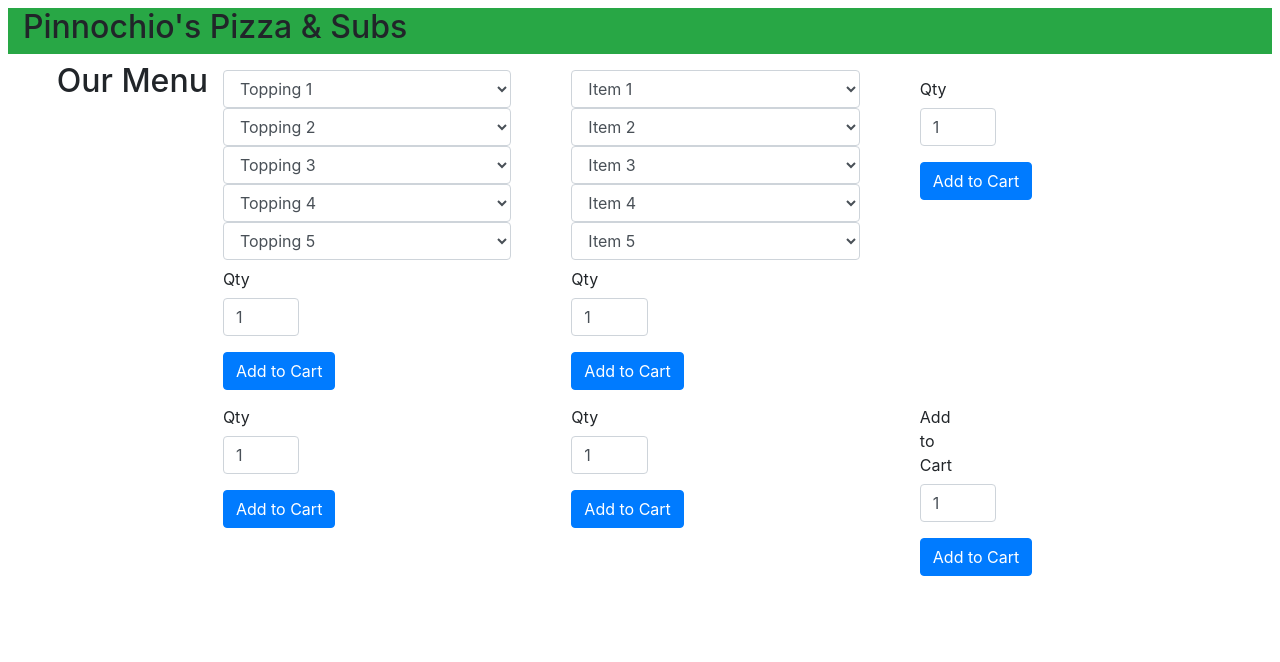
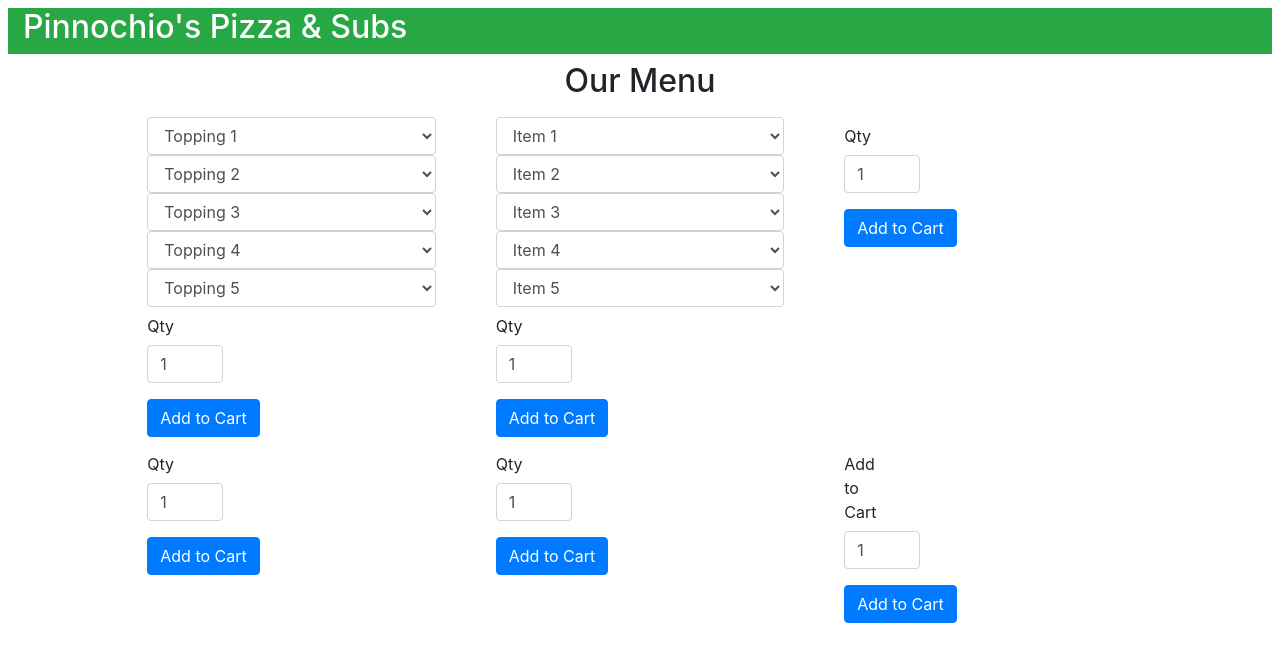
Before and after one commit to HemabhKamboj/Pizza-ordering-app, a Django app: template orders/templates/orders/menu.html in a window 1280 px wide. Shown: the top 662 px of the page. Run offline with Django 3.2, Linux system fonts and the light colour scheme; the template is opened without the code that fills it, so the values that code supplies are empty; some libraries are stand-ins or nearby versions.

Commit message:
corrected css of heading our menu in   menu.html

```diff
--- a/orders/templates/orders/base.html
+++ b/orders/templates/orders/base.html
@@ -23,8 +23,8 @@
   <body>
     <!--<div class="container-fluid">-->
       <div class="row mt-2 mr-2 ml-2"  id="topnav">
-        <div class="col bg-success">
-          <h2 id="header">Pinnochio's Pizza & Subs</h2>
+        <div style="font:arial"  class="col bg-success" >
+          <h2 id="header" style="color:white">Pinnochio's Pizza & Subs</h2>
 
 
         <!--</div>-->
--- a/orders/templates/orders/menu.html
+++ b/orders/templates/orders/menu.html
@@ -152,10 +152,12 @@ $(document).ready(function(){
 </div>
 {% endif %}
 
-<div class="text-center">
-	 <h2>Our Menu</h2>
+ <div class="container">
+    <div class="text-center">
+	     <h2>Our Menu</h2>
 
-</div>
+    </div>
+ </div>
 <!--<table class="table-responsive">-->
      <!--<table class="table">-->
     <!--<tr>-->
```
Also changed, not shown: db.sqlite3.
